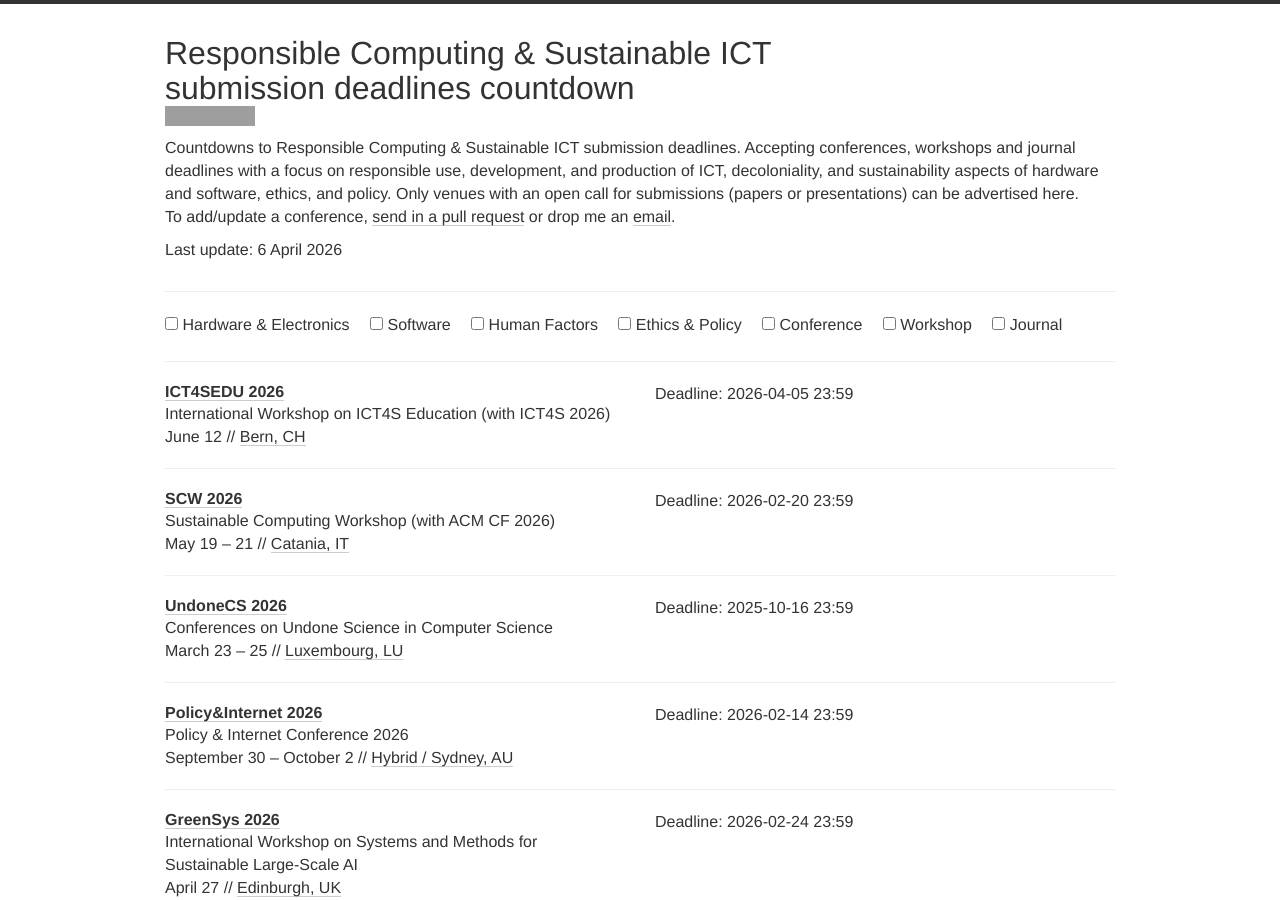
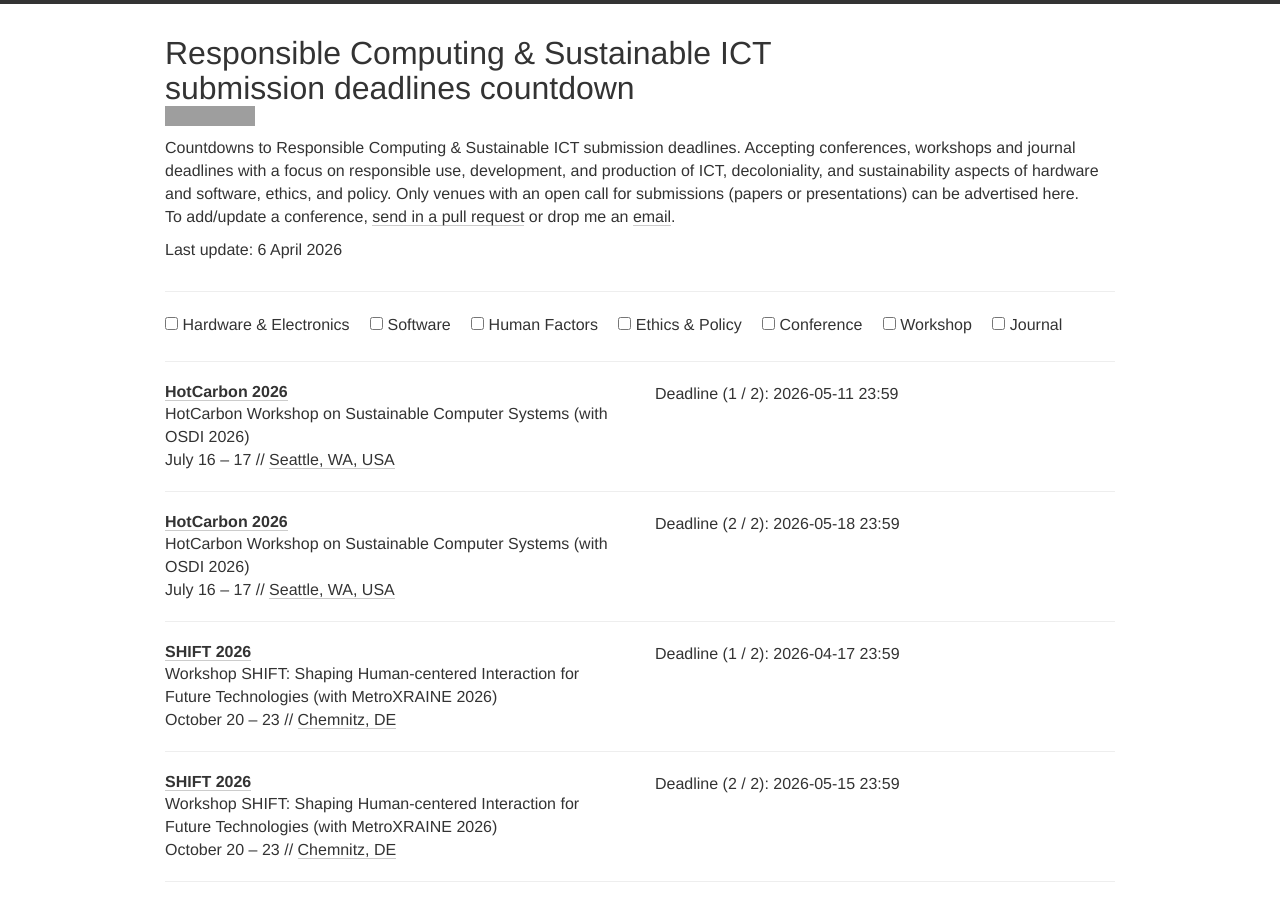
Before and after one commit to responsible-computing/responsible-computing.github.io, a Jekyll site: the page built from index.html, in a window 1280 px wide and 900 px high. Built offline with Jekyll 4.4.1, drawn with Linux system fonts in a browser that asks for light colours; nearby versions of some CDN libraries; grey boxes are pictures that could not be loaded.

Commit message:
new conferences

```diff
--- a/_data/conferences.yml
+++ b/_data/conferences.yml
@@ -2,6 +2,28 @@
 # Workshops and Conferences
 
 ## 2026
+
+- name: HotCarbon
+  year: 2026
+  date: "July 16 – 17"
+  description: "HotCarbon Workshop on Sustainable Computer Systems (with OSDI 2026)"
+  link: https://hotcarbon.org/
+  deadline:
+    - "2026-05-11 23:59"
+    - "2026-05-18 23:59"
+  place: Seattle, WA, USA
+  tags: [HARD, SOFT, SHOP]
+
+- name: SHIFT
+  year: 2026
+  date: "October 20 – 23"
+  description: "Workshop SHIFT: Shaping Human-centered Interaction for Future Technologies (with MetroXRAINE 2026)"
+  link: https://metroxraine.org/shift
+  deadline:
+    - "2026-04-17 23:59"
+    - "2026-05-15 23:59"
+  place: Chemnitz, DE
+  tags: [HUCO, ETPO, SHOP]
 
 - name: ICT4SEDU
   year: 2026
```
